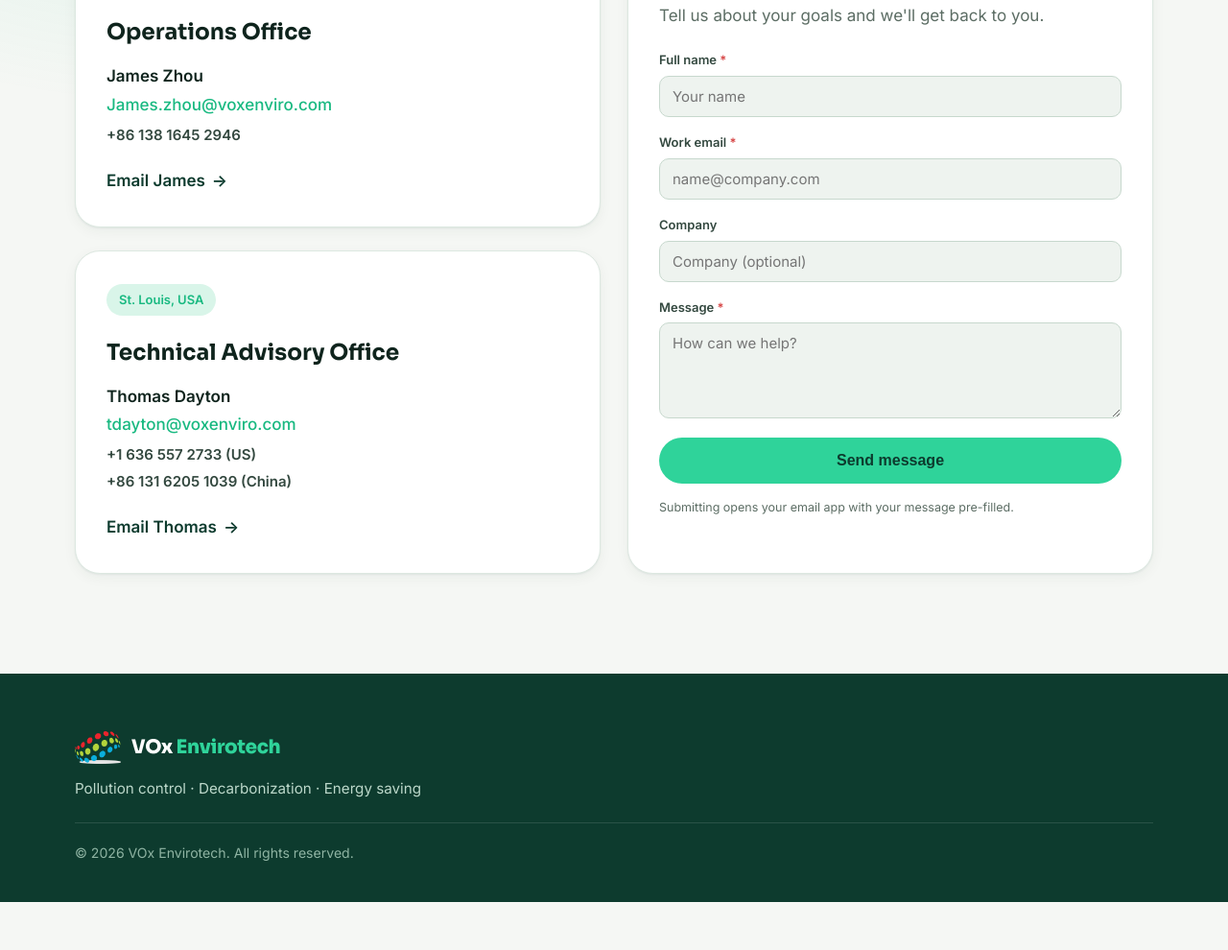
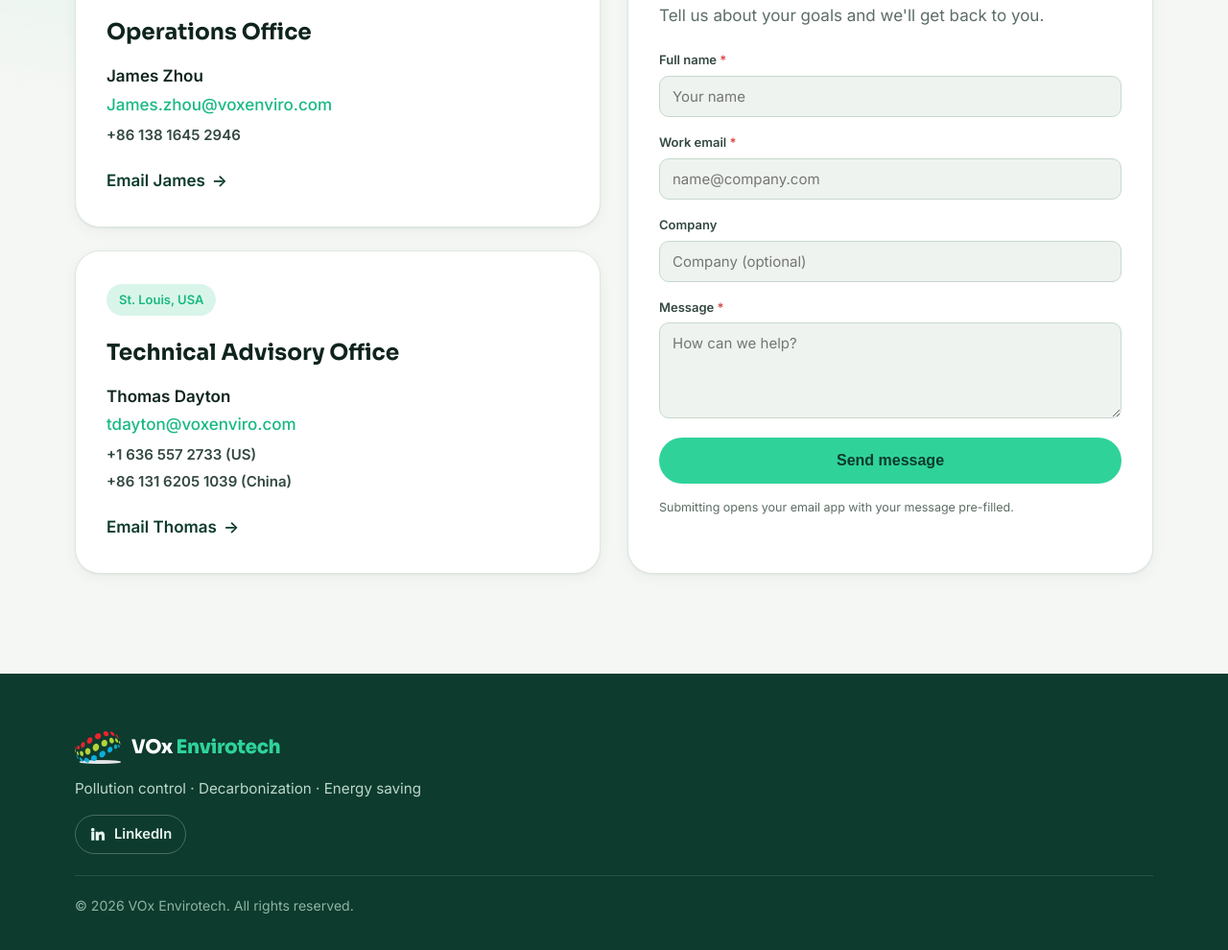
Before and after one commit to zzjprc-spec/vox-envirotech, a website: page index.html in a window 1280 px wide. Shown: the part 8482-9472 px from the top of the page at 96% size. Before the commit the page ends 9422 px from the top, so only its background shows below. Drawn offline with Linux system fonts and the light colour scheme.

Commit message:
Add LinkedIn link to site footer

```diff
--- a/css/styles.css
+++ b/css/styles.css
@@ -1707,6 +1707,27 @@
   font-size: 0.95rem;
 }
 
+.footer-social {
+  display: inline-flex;
+  align-items: center;
+  gap: 8px;
+  width: fit-content;
+  padding: 8px 14px;
+  border: 1px solid rgba(255, 255, 255, 0.25);
+  border-radius: 999px;
+  color: #e8f5ee;
+  font-size: 0.92rem;
+  font-weight: 600;
+  text-decoration: none;
+  transition: background 0.2s ease, border-color 0.2s ease, color 0.2s ease;
+}
+
+.footer-social:hover {
+  background: rgba(255, 255, 255, 0.12);
+  border-color: rgba(255, 255, 255, 0.55);
+  color: #fff;
+}
+
 .footer-wrap .copyright {
   margin-top: 8px;
   padding-top: 20px;
--- a/index.html
+++ b/index.html
@@ -515,6 +515,10 @@
         <span class="brand-text">VOx <span>Envirotech</span></span>
       </a>
       <p data-i18n="footer_tag">Pollution control · Decarbonization · Energy saving</p>
+      <a class="footer-social" href="https://www.linkedin.com/company/vox-envirotech/" target="_blank" rel="noopener noreferrer" aria-label="VOx Envirotech on LinkedIn">
+        <svg viewBox="0 0 24 24" width="18" height="18" fill="currentColor" aria-hidden="true"><path d="M4.98 3.5a2.5 2.5 0 1 1 0 5 2.5 2.5 0 0 1 0-5zM3 9h4v12H3zM9 9h3.83v1.64h.05c.53-1 1.83-2.06 3.77-2.06 4.03 0 4.78 2.65 4.78 6.1V21h-4v-5.5c0-1.31-.02-3-1.83-3-1.83 0-2.11 1.43-2.11 2.9V21H9z"/></svg>
+        <span>LinkedIn</span>
+      </a>
       <p class="copyright" data-i18n="footer_copyright">© 2026 VOx Envirotech. All rights reserved.</p>
     </div>
   </footer>
```
